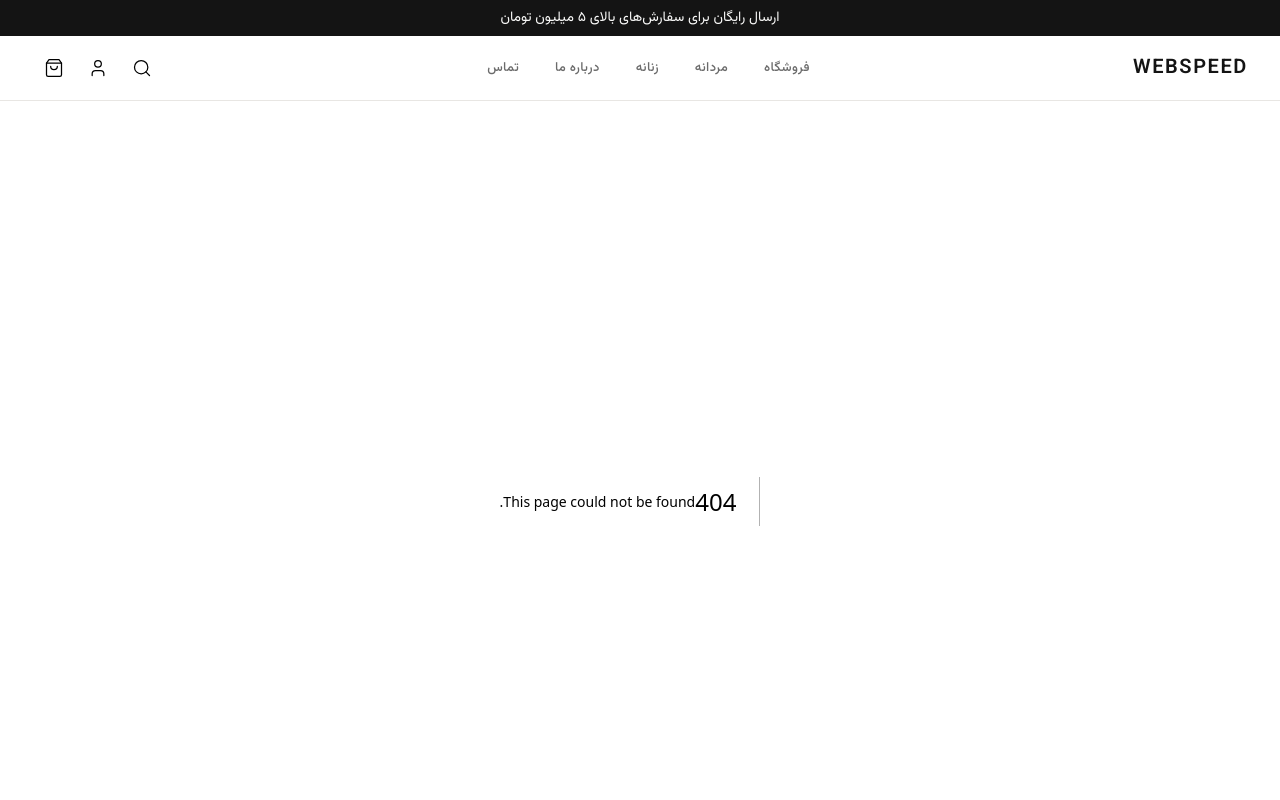
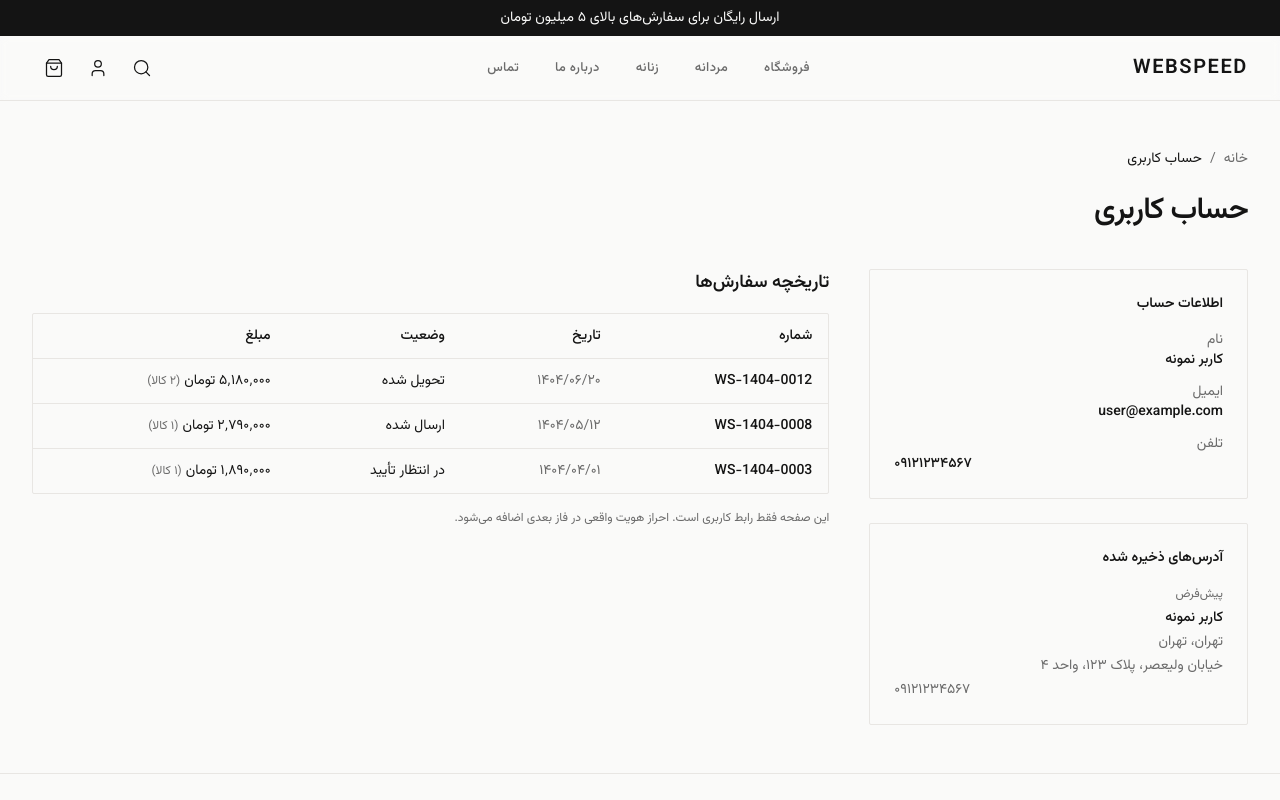
Before and after one commit to MErfanPld/webspeed-eshop, a Next.js app: page /profile in a window 1280 px wide. Before the commit this address had no page. Shown: the top 800 px of the page. Built offline with nearby package versions, Linux system fonts and the light colour scheme.

Commit message:
feat: add user profile UI with order history

```diff
--- /dev/null
+++ b/src/app/profile/page.tsx
@@ -0,0 +1,162 @@
+import type { Metadata } from "next";
+import Link from "next/link";
+import Container from "@/components/ui/Container";
+import type { Order, Address } from "@/types/order";
+import { formatPrice, formatNumber } from "@/lib/utils";
+
+export const metadata: Metadata = {
+  title: "حساب کاربری",
+  description: "مدیریت سفارش‌ها و آدرس‌ها",
+};
+
+const mockOrders: Order[] = [
+  {
+    id: "WS-1404-0012",
+    date: "۱۴۰۴/۰۶/۲۰",
+    status: "delivered",
+    total: 5180000,
+    itemsCount: 2,
+  },
+  {
+    id: "WS-1404-0008",
+    date: "۱۴۰۴/۰۵/۱۲",
+    status: "shipped",
+    total: 2790000,
+    itemsCount: 1,
+  },
+  {
+    id: "WS-1404-0003",
+    date: "۱۴۰۴/۰۴/۰۱",
+    status: "pending",
+    total: 1890000,
+    itemsCount: 1,
+  },
+];
+
+const mockAddresses: Address[] = [
+  {
+    id: "1",
+    fullName: "کاربر نمونه",
+    phone: "۰۹۱۲۱۲۳۴۵۶۷",
+    province: "تهران",
+    city: "تهران",
+    address: "خیابان ولیعصر، پلاک ۱۲۳، واحد ۴",
+    postalCode: "۱۲۳۴۵۶۷۸۹۰",
+    isDefault: true,
+  },
+];
+
+const statusLabels: Record<Order["status"], string> = {
+  pending: "در انتظار تأیید",
+  confirmed: "تأیید شده",
+  shipped: "ارسال شده",
+  delivered: "تحویل شده",
+  cancelled: "لغو شده",
+};
+
+export default function ProfilePage() {
+  return (
+    <Container className="py-8 sm:py-12">
+      <nav className="text-sm text-muted-foreground mb-6">
+        <Link href="/" className="hover:text-foreground">
+          خانه
+        </Link>
+        <span className="mx-2">/</span>
+        <span className="text-foreground">حساب کاربری</span>
+      </nav>
+
+      <h1 className="text-2xl sm:text-3xl font-semibold tracking-tight mb-10">
+        حساب کاربری
+      </h1>
+
+      <div className="grid grid-cols-1 lg:grid-cols-3 gap-10">
+        <div className="space-y-6">
+          <div className="border border-border rounded-sm p-6">
+            <h2 className="text-sm font-semibold mb-4">اطلاعات حساب</h2>
+            <dl className="space-y-3 text-sm">
+              <div>
+                <dt className="text-muted-foreground">نام</dt>
+                <dd className="font-medium">کاربر نمونه</dd>
+              </div>
+              <div>
+                <dt className="text-muted-foreground">ایمیل</dt>
+                <dd className="font-medium">user@example.com</dd>
+              </div>
+              <div>
+                <dt className="text-muted-foreground">تلفن</dt>
+                <dd className="font-medium" dir="ltr">
+                  ۰۹۱۲۱۲۳۴۵۶۷
+                </dd>
+              </div>
+            </dl>
+          </div>
+
+          <div className="border border-border rounded-sm p-6">
+            <h2 className="text-sm font-semibold mb-4">آدرس‌های ذخیره شده</h2>
+            {mockAddresses.map((addr) => (
+              <div key={addr.id} className="text-sm space-y-1">
+                {addr.isDefault && (
+                  <span className="text-xs text-muted-foreground">
+                    پیش‌فرض
+                  </span>
+                )}
+                <p className="font-medium">{addr.fullName}</p>
+                <p className="text-muted-foreground">
+                  {addr.province}، {addr.city}
+                </p>
+                <p className="text-muted-foreground">{addr.address}</p>
+                <p className="text-muted-foreground" dir="ltr">
+                  {addr.phone}
+                </p>
+              </div>
+            ))}
+          </div>
+        </div>
+
+        <div className="lg:col-span-2">
+          <h2 className="text-lg font-semibold mb-4">تاریخچه سفارش‌ها</h2>
+          <div className="border border-border rounded-sm overflow-hidden">
+            <table className="w-full text-sm">
+              <thead>
+                <tr className="border-b border-border bg-muted/40 text-right">
+                  <th className="px-4 py-3 font-medium">شماره</th>
+                  <th className="px-4 py-3 font-medium hidden sm:table-cell">
+                    تاریخ
+                  </th>
+                  <th className="px-4 py-3 font-medium">وضعیت</th>
+                  <th className="px-4 py-3 font-medium">مبلغ</th>
+                </tr>
+              </thead>
+              <tbody>
+                {mockOrders.map((order) => (
+                  <tr
+                    key={order.id}
+                    className="border-b border-border last:border-0"
+                  >
+                    <td className="px-4 py-3 font-medium">{order.id}</td>
+                    <td className="px-4 py-3 text-muted-foreground hidden sm:table-cell">
+                      {order.date}
+                    </td>
+                    <td className="px-4 py-3">
+                      {statusLabels[order.status]}
+                    </td>
+                    <td className="px-4 py-3">
+                      {formatPrice(order.total)}
+                      <span className="text-xs text-muted-foreground block sm:inline sm:mr-1">
+                        ({formatNumber(order.itemsCount)} کالا)
+                      </span>
+                    </td>
+                  </tr>
+                ))}
+              </tbody>
+            </table>
+          </div>
+          <p className="mt-4 text-xs text-muted-foreground">
+            این صفحه فقط رابط کاربری است. احراز هویت واقعی در فاز بعدی اضافه
+            می‌شود.
+          </p>
+        </div>
+      </div>
+    </Container>
+  );
+}
```
